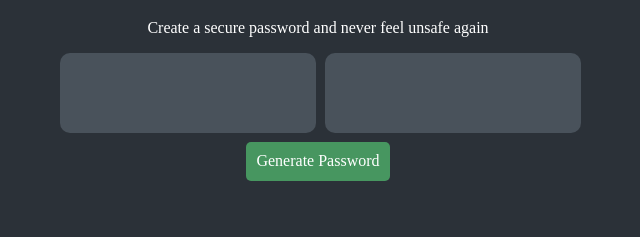
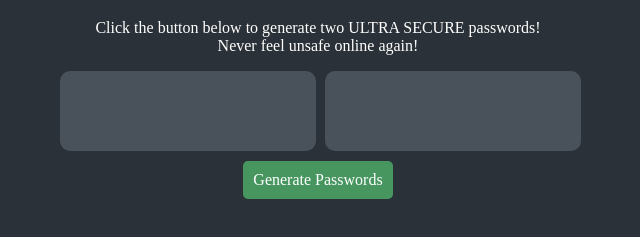
Before and after one commit to drxSeven/randomPassword, a website: page index.html in a window 1280 px wide. Shown: the part 61-298 px from the top of the page, without its empty margins (322-962 px from the left). Drawn offline with nearby package versions, Linux system fonts and the light colour scheme.

Commit message:
formating

```diff
--- a/index.html
+++ b/index.html
@@ -1,17 +1,26 @@
-<html>
-    <head><link rel="stylesheet" href="https://cdnjs.cloudflare.com/ajax/libs/normalize/8.0.1/normalize.css">
+<!DOCTYPE html>
+<html lang="en">
+
+<head>
+    <link rel="stylesheet" href="https://cdnjs.cloudflare.com/ajax/libs/normalize/8.0.1/normalize.css">
     <link rel="stylesheet" href="index.css">
+    <meta charset="UTF-8">
+    <meta http-equiv="X-UA-Compatible" content="IE=edge">
+    <meta name="viewport" content="width=device-width, initial-scale=1.0">
+    <title>Password Generator</title>
 </head>
 <body>
     <h1>Random Password Generator</h1>
-        <p>Create a secure password and never feel unsafe again</p>
+    <p>Click the button below to generate two ULTRA SECURE passwords!<br>
+        Never feel unsafe online again!
+    </p>
     <div id="container">
         <div id="password">
             <div class="pass"> <p id="pass-el1"></p></div>
             <div class="pass"> <p id="pass-el2"></p></div>
         </div>
     <div>
-                <button onclick="randPass()">Generate Password</button>
+            <button onclick="randPass()">Generate Passwords</button>
     </div>
     </div>
     <script src="index.js"></script>
```
Lines whose indentation alone changed are shown as unchanged.
